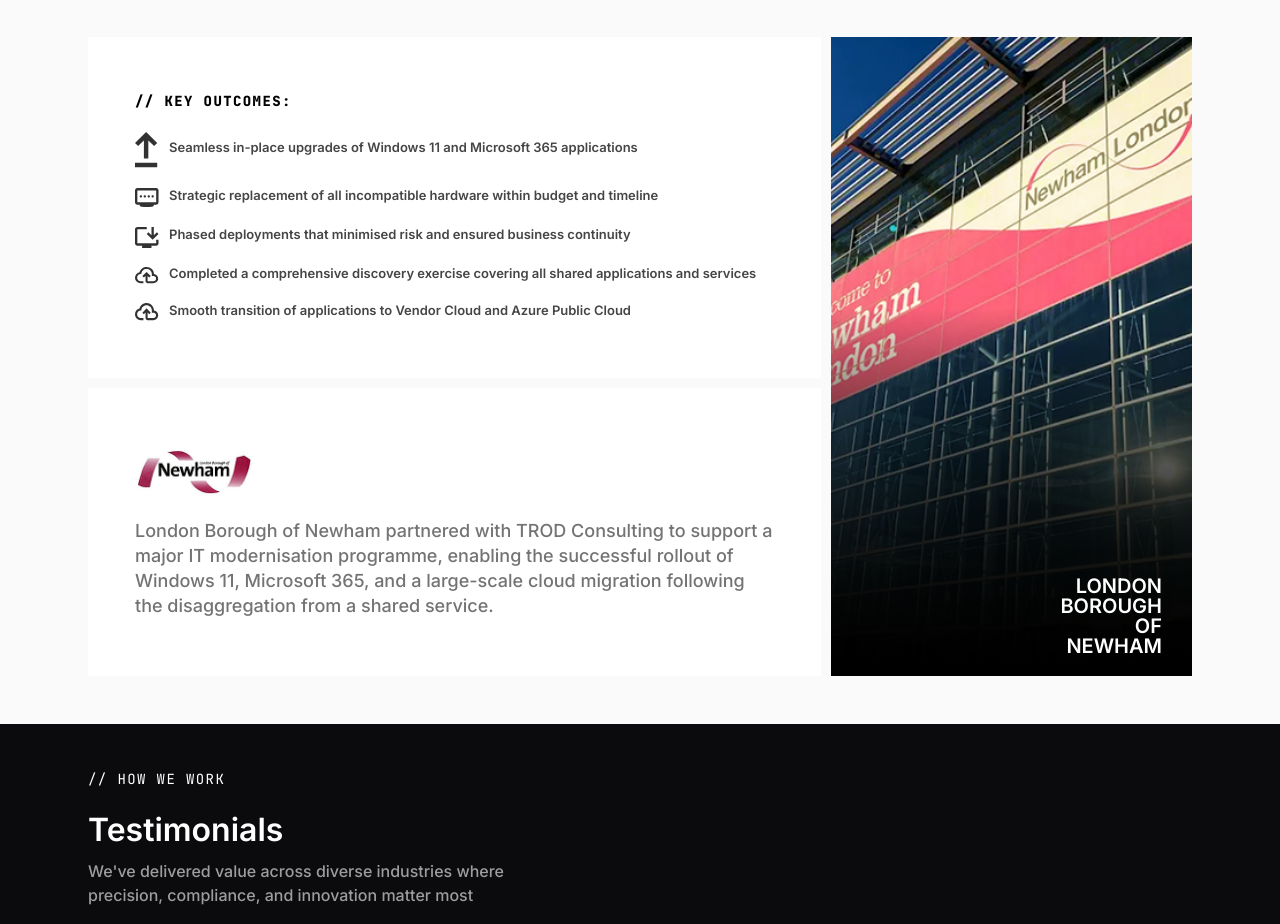
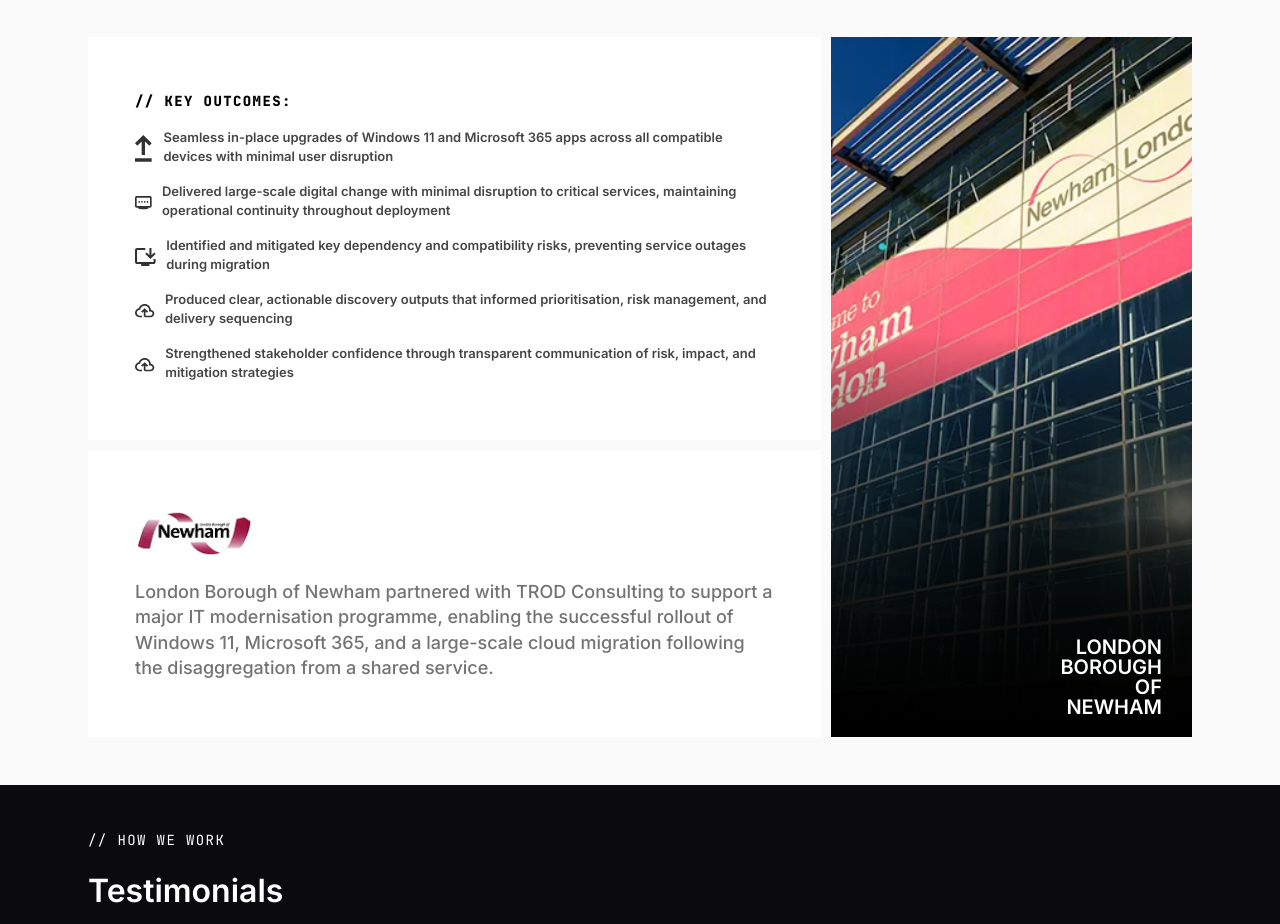
Before and after one commit to Josh-Alhassan/trod-consulting, a Next.js app: page / in a window 1280 px wide. Shown: the part 7220-8144 px from the top of the page. Built offline with nearby package versions, Linux system fonts and the light colour scheme.

Commit message:
fix: change contents of NewBorn case study

```diff
--- a/app/section/caseStudy/CaseStudy.tsx
+++ b/app/section/caseStudy/CaseStudy.tsx
@@ -79,11 +79,11 @@
     logo: assets.logos.newham,
     image: assets.images.newham,
     outcomes: [
-      { icon: assets.icons.upgrade, text: 'Seamless in-place upgrades of Windows 11 and Microsoft 365 applications', alt: 'Upgrade' },
-      { icon: assets.icons.hardware, text: 'Strategic replacement of all incompatible hardware within budget and timeline', alt: 'Hardware' },
-      { icon: assets.icons.deployment, text: 'Phased deployments that minimised risk and ensured business continuity', alt: 'Deployment' },
-      { icon: assets.icons.cloud, text: 'Completed a comprehensive discovery exercise covering all shared applications and services', alt: 'Cloud' },
-      { icon: assets.icons.cloud, text: 'Smooth transition of applications to Vendor Cloud and Azure Public Cloud', alt: 'Cloud' }
+      { icon: assets.icons.upgrade, text: 'Seamless in-place upgrades of Windows 11 and Microsoft 365 apps across all compatible devices with minimal user disruption', alt: 'Upgrade' },
+      { icon: assets.icons.hardware, text: 'Delivered large-scale digital change with minimal disruption to critical services, maintaining operational continuity throughout deployment', alt: 'Hardware' },
+      { icon: assets.icons.deployment, text: 'Identified and mitigated key dependency and compatibility risks, preventing service outages during migration', alt: 'Deployment' },
+      { icon: assets.icons.cloud, text: 'Produced clear, actionable discovery outputs that informed prioritisation, risk management, and delivery sequencing', alt: 'Cloud' },
+      { icon: assets.icons.cloud, text: 'Strengthened stakeholder confidence through transparent communication of risk, impact, and mitigation strategies', alt: 'Cloud' }
     ],
     testimony: 'London Borough of Newham partnered with TROD Consulting to support a major IT modernisation programme, enabling the successful rollout of Windows 11, Microsoft 365, and a large-scale cloud migration following the disaggregation from a shared service.',
     location: 'LONDON BOROUGH OF NEWHAM'
```
